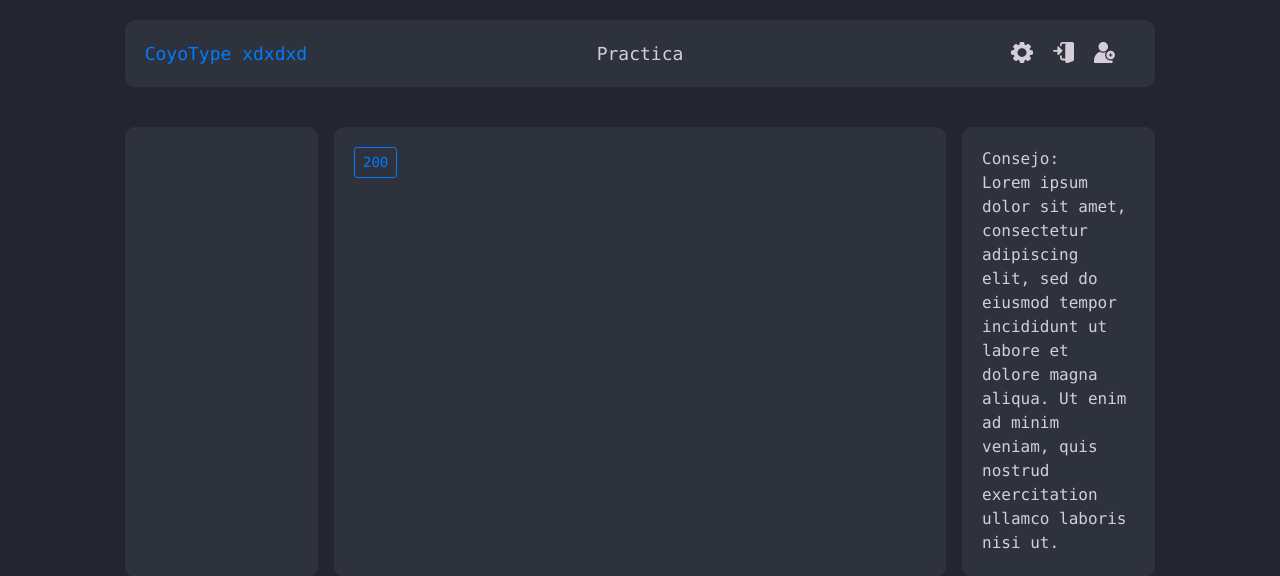
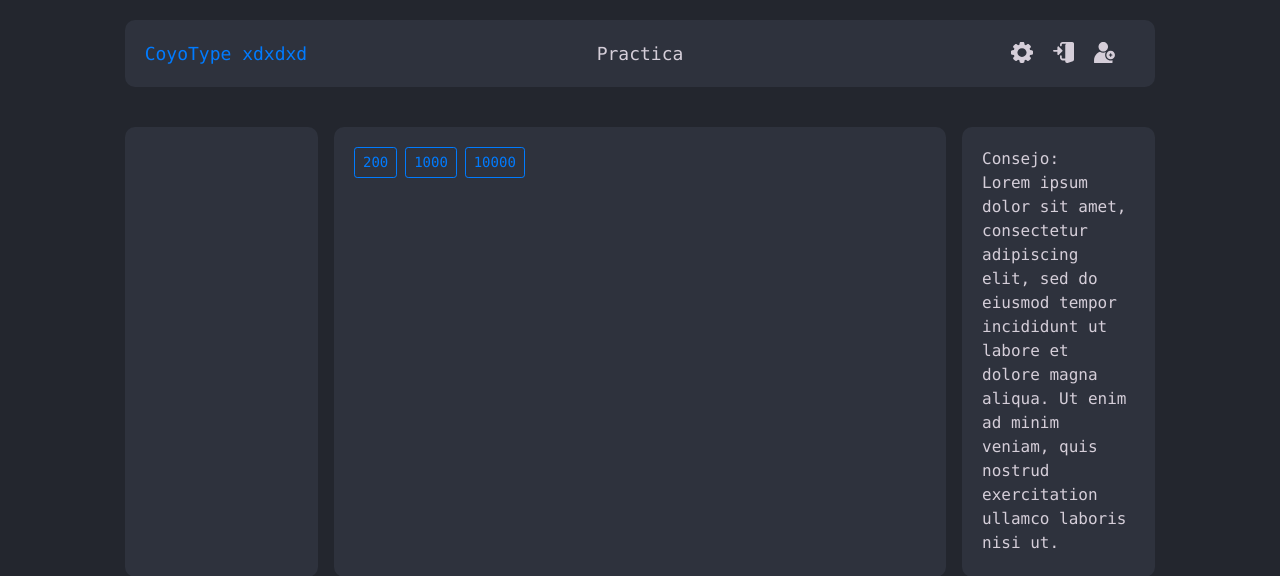
Before and after one commit to Francisco-Galindo/Mecanopractica, a Django app: page / in a window 1280 px wide. Shown: the top 576 px of the page. Run offline with Django 3.2, Linux system fonts and the light colour scheme; some libraries are stand-ins or nearby versions.

Commit message:
Mostrar palabras en la pantalla

```diff
--- a/TouchType/practica/static/practica/words.js
+++ b/TouchType/practica/static/practica/words.js
@@ -2,6 +2,8 @@ document.addEventListener('DOMContentLoaded', function() {
 
     // Botones para pedir cada tipo de palabras
     document.querySelector('#doscientos').addEventListener('click', () => words('200'));
+    document.querySelector('#mil').addEventListener('click', () => words('1000'));
+    document.querySelector('#diez_mil').addEventListener('click', () => words('10000'));
 });
 
 function words(words) {
@@ -9,7 +11,18 @@ function words(words) {
     fetch('practica/' + words)
     .then(response => response.json())
     .then(words => {
+        document.querySelector('#text').innerHTML = "";
         console.log(words);
+        const div = document.createElement("div");
+        words.forEach(function(word) {
+            const letters = JSON.stringify(word.word);
+            const n = letters.length;
+            for(let i = 1; i < n-1; i++) {
+                div.innerHTML += `<span>${letters.charAt(i)}</span>`;
+            }
+            div.innerHTML += "<span> </span>";
+        });
+        document.querySelector('#text').append(div);
     })
     .catch(error => {
         console.log('Error: ', error);
--- a/TouchType/practica/templates/practica/practice.html
+++ b/TouchType/practica/templates/practica/practice.html
@@ -13,6 +13,9 @@
 {% block main_block %}
     <!--<div style="font-size: 40px;">Hola gente</div>-->
     <button class="btn btn-sm btn-outline-primary" id="doscientos">200</button>
+    <button class="btn btn-sm btn-outline-primary" id="mil">1000</button>
+    <button class="btn btn-sm btn-outline-primary" id="diez_mil">10000</button>
+    <div id="text" style="font-size: 25px;"></div>
 {% endblock %}
 
 {% block right_block %}
--- a/TouchType/practica/views.py
+++ b/TouchType/practica/views.py
@@ -15,7 +15,6 @@ def login_view(request):
     #Cuando la forma sea enviada
     if request.method == "POST":
 
-
         username = request.POST["username"]
         password = request.POST["password"]
         #Checar si la contrasena y usuario son validos
@@ -32,7 +31,7 @@ def login_view(request):
             })
     #Si la request no es post, es porque solo se esta cargando la forma, mostrar dicha pagina
     else:
-        return render(request, "practica/login.html")
+           return render(request, "practica/login.html")
 
 def logout_view(request):
     logout(request)
@@ -72,19 +71,22 @@ def register_view(request):
 
 #Entregando las palabras pedidas
 def words(request, mode):
-    if mode == "200":
-        num = 200
 
-    words = Words_es.objects.order_by("-weight")[:num]
+    words = Words_es.objects.order_by("-weight")[:int(mode)]
     weights = []
     for word in words:
       weight = getattr(word, "weight")
       weights.append(weight)
 
     words_to_send = random.choices(
-        population= words,
-        weights=weights,
-        k= 20
+        population = words,
+        weights = weights,
+        k = 50
     )
 
     return JsonResponse([word.serialize() for word in words_to_send], safe=False)
+
+def texts(request):
+    #text = random.choice(Texts.objects.all())
+    #return JsonResponse(text.serialize(), safe=False)
+    pass
```
